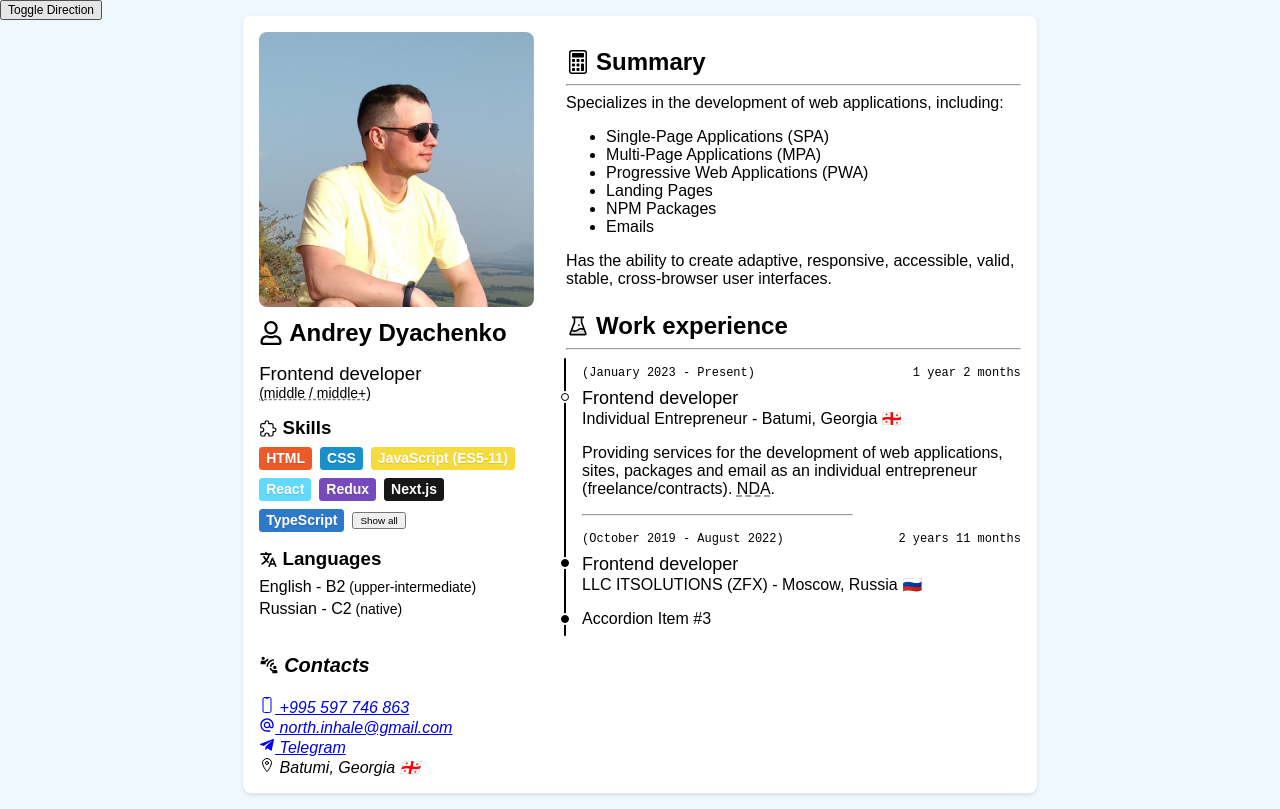
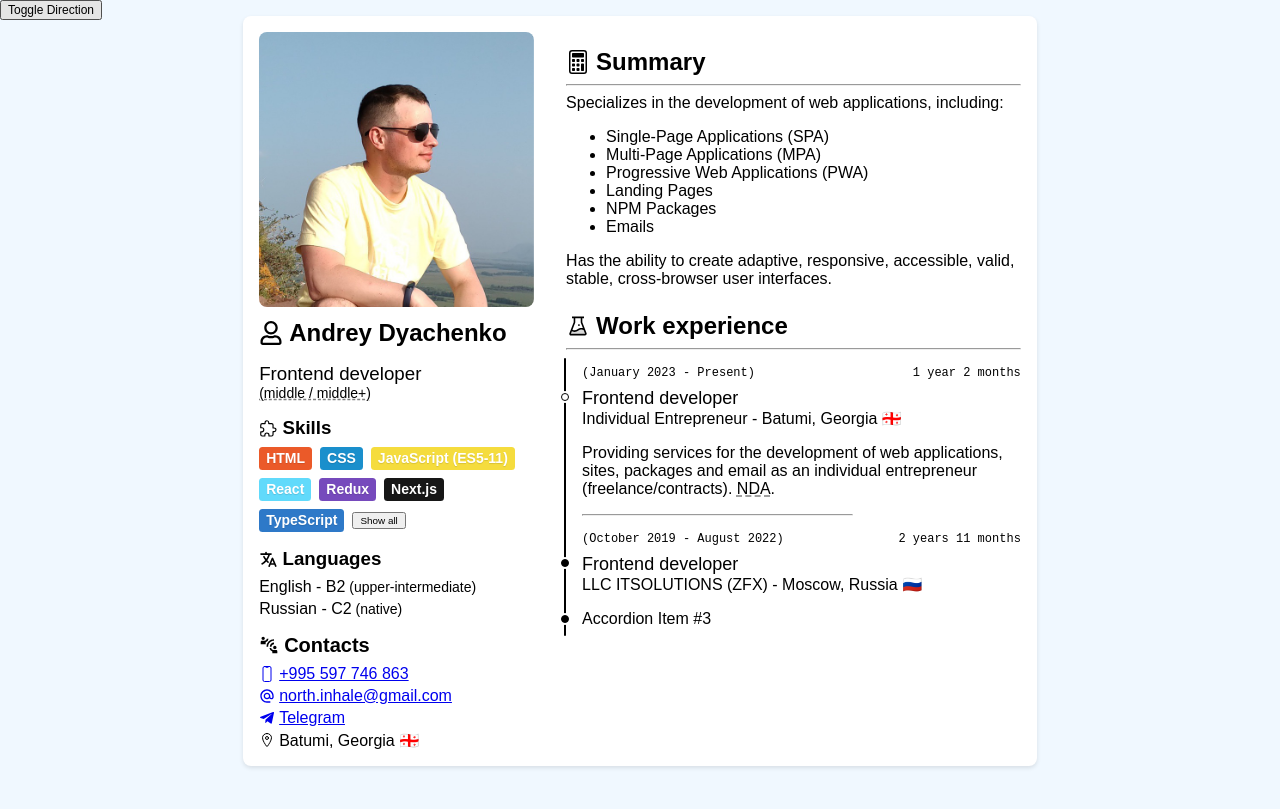
Before and after one commit to Andrew-Dyachenko/cv, a Next.js app: page / in a window 1280 px wide. Built offline with nearby package versions, Linux system fonts and the light colour scheme; a web font is replaced by a local one.

Commit message:
feat(address): improve draft
Added visual design

```diff
--- a/src/components/Aside/Aside.module.scss
+++ b/src/components/Aside/Aside.module.scss
@@ -489,13 +489,44 @@
 }
 
 .address {
+	display: flex;
+	flex-direction: column;
+	row-gap: 0.5rem;
+	font-style: normal;
+
 	&__title {
 		display: flex;
 		align-items: center;
 		font-size: math.div(20, 16) + 0rem;
+		margin: 0;
 
 		&-icon {
 			margin-inline-end: 0.25em;
 		}
 	}
+
+	&__list {
+		list-style: none;
+		padding: 0;
+		margin: 0;
+		display: flex;
+		flex-direction: column;
+		row-gap: 0.25rem;
+	}
+
+	&__item {
+		display: flex;
+		flex-wrap: wrap;
+		align-items: center;
+
+		&-icon {
+			margin-inline-end: 0.25em;
+		}
+	}
+
+	&__link {
+		display: flex;
+		flex-wrap: wrap;
+		align-items: center;
+	}
 }
--- a/src/components/Aside/Aside.tsx
+++ b/src/components/Aside/Aside.tsx
@@ -34,9 +34,7 @@ export default function Aside() {
 				</figcaption>
 			</figure>
 			<h3 className={styles.occupation}>
-				<span className={styles.occupation__head}>
-					Frontend developer
-				</span>{" "}
+				<span className={styles.occupation__head}>Frontend developer</span>{" "}
 				<span className={styles.occupation__level}>
 					<abbr
 						className={styles.occupation__abbr}
@@ -116,21 +114,32 @@ export default function Aside() {
 					/>{" "}
 					Contacts
 				</h3>
-				<div
-					className={clsx(styles.address__item, styles["address__item--phone"])}
+				<ul className={styles.address__list}>
+					<li
+						className={clsx(
+							styles.address__item,
+							styles["address__item--phone"],
+						)}
 					>
-					<a href="tel:+995597746863">
-						<IoPhonePortraitOutline /> +995 597 746 863
+						<a href="tel:+995597746863" className={styles.address__link}>
+							<IoPhonePortraitOutline
+								className={styles["address__item-icon"]}
+							/>{" "}
+							+995 597 746 863
 						</a>
-				</div>
-				<div
-					className={clsx(styles.address__item, styles["address__item--email"])}
+					</li>
+					<li
+						className={clsx(
+							styles.address__item,
+							styles["address__item--email"],
+						)}
 					>
-					<a href="mailto:north.inhale@gmail.com">
-						<MdAlternateEmail /> north.inhale@gmail.com
+						<a href="mailto:north.inhale@gmail.com" className={styles.address__link}>
+							<MdAlternateEmail className={styles["address__item-icon"]} />{" "}
+							north.inhale@gmail.com
 						</a>
-				</div>
-				<div
+					</li>
+					<li
 						className={clsx(
 							styles.address__item,
 							styles["address__item--telegram"],
@@ -140,18 +149,22 @@ export default function Aside() {
 							href="https://t.me/pandamaximus"
 							target="_blank"
 							rel="noopener noreferrer"
+							className={styles.address__link}
 						>
-						<FaTelegramPlane /> Telegram
+							<FaTelegramPlane className={styles["address__item-icon"]} />{" "}
+							Telegram
 						</a>
-				</div>
-				<div
+					</li>
+					<li
 						className={clsx(
 							styles.address__item,
 							styles["address__item--location"],
 						)}
 					>
-					<IoLocationOutline /> Batumi, Georgia 🇬🇪
-				</div>
+						<IoLocationOutline className={styles["address__item-icon"]} />{" "}
+						Batumi, Georgia 🇬🇪
+					</li>
+				</ul>
 			</address>
 		</aside>
 	);
```
Lines whose indentation alone changed are shown as unchanged.
